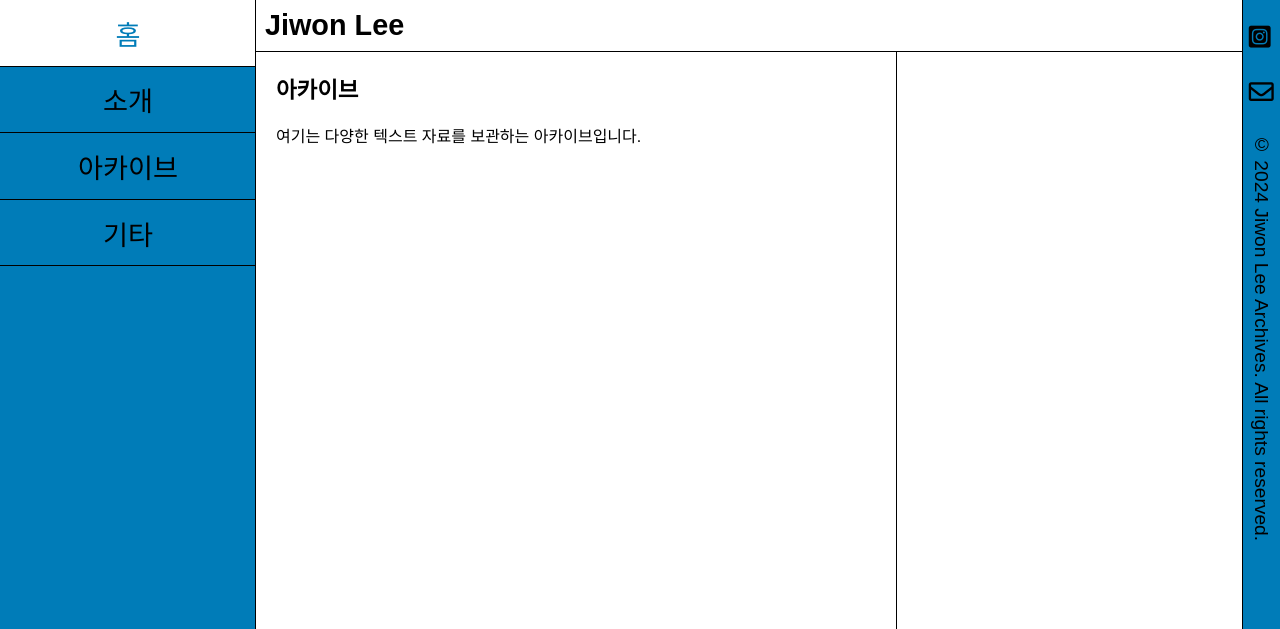
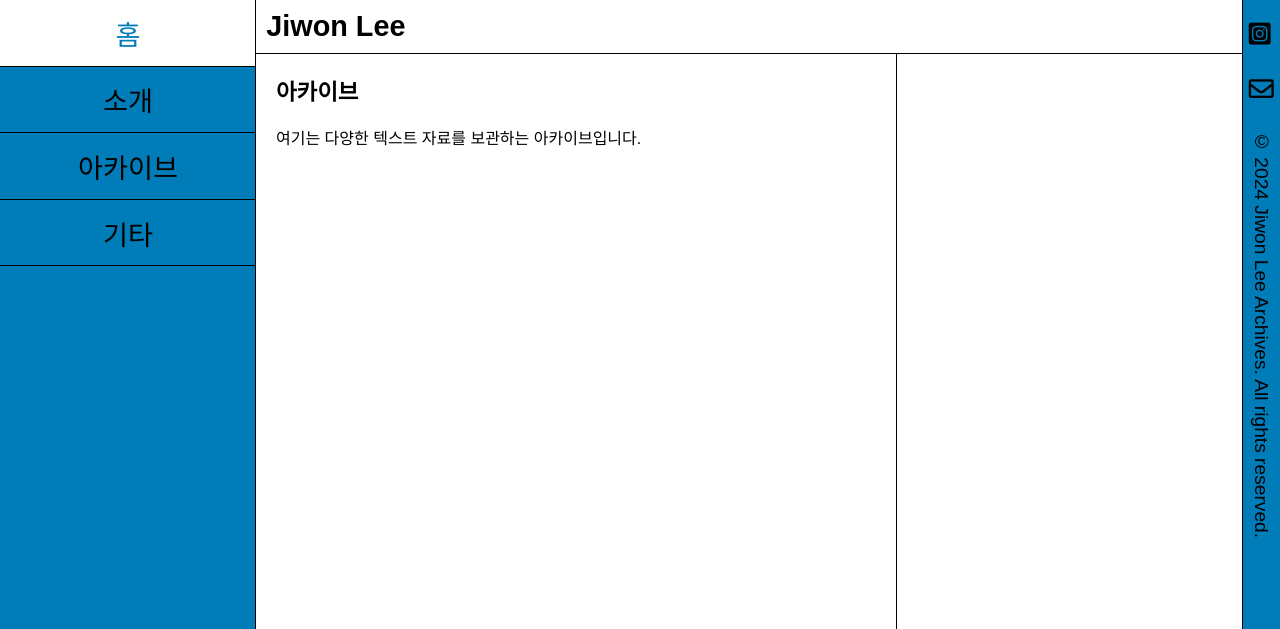
Before and after one commit to LfayeJ/archives, a Jekyll site: the page built from index.html, in a window 1280 px wide and 900 px high. Shown: the top 629 px of the window. Built offline with Jekyll 4.4.1, drawn with Linux system fonts in a browser that asks for light colours; some web fonts are replaced.

Commit message:
Update styles.css

```diff
--- a/assets/css/styles.css
+++ b/assets/css/styles.css
@@ -105,7 +105,7 @@ h1, h2 {
   display: flex;
   width: 3vw;
   height: 100%;
-  padding: 0.7vw;
+  padding: 0.5vw;
   flex-direction: column;
   justify-content: flex-start; /* 아이템들을 위쪽에 정렬 */
   align-items: center; /* 아이템들을 수직 가운데에 정렬 */
@@ -194,7 +194,7 @@ h1, h2 {
 }
 
 header {
-  padding: 0.7vw;
+  padding: 0.8vw;
   width: 100%; /* Adjusted width to exclude side-menu and footer */
   max-width: 100%;
   margin-left: 20vw; /* side-menu의 너비만큼 왼쪽 여백 추가 */
```
